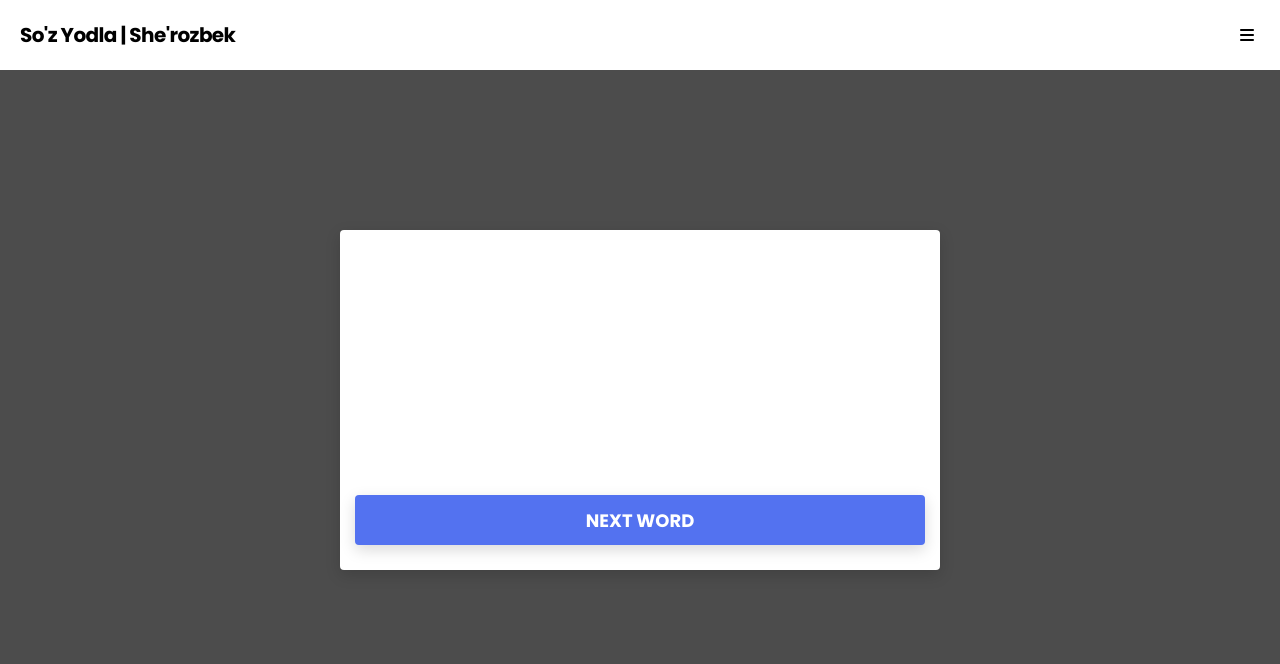
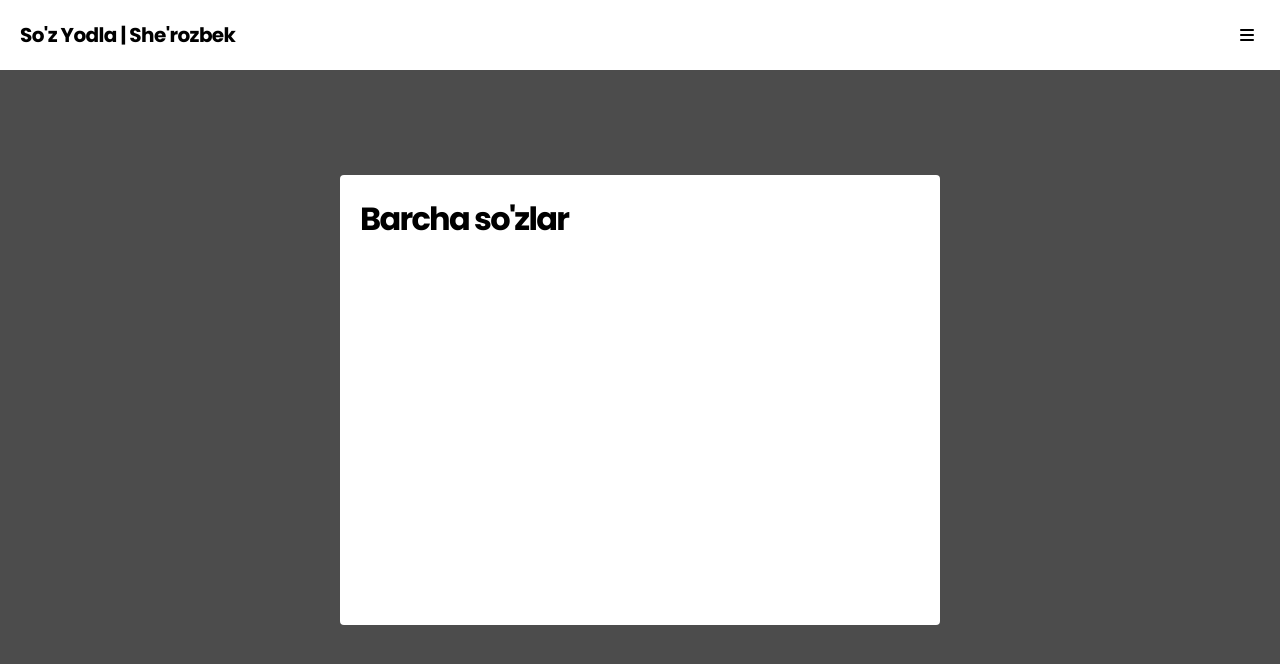
Before and after one commit to sherozbek1706/soz-yodla, a plain HTML site: page index.html in a window 1280 px wide. Drawn offline with Linux system fonts and the light colour scheme.

Commit message:
API To'g'irlandi!

```diff
--- a/assets/js/script.js
+++ b/assets/js/script.js
@@ -43,8 +43,6 @@ const renderRandomWord = () => {
 
   // SHE'ROZBEK
 };
-
-renderRandomWord();
 
 nextButton.addEventListener("click", () => renderRandomWord());
 
--- a/index.html
+++ b/index.html
@@ -24,7 +24,7 @@
       <!-- <i class="fa-solid fa-house"></i> -->
       <p id="show-modal"><i class="fa-sharp fa-solid fa-bars"></i></p>
     </header>
-    <div class="home-main" id="home-main">
+    <div class="home-main hide" id="home-main">
       <div class="word">
         <h1 id="main-word"></h1>
       </div>
@@ -77,7 +77,7 @@
         </button>
       </form>
     </div>
-    <div class="list-main hide" id="lists-main">
+    <div class="list-main" id="lists-main">
       <div class="spinner-cont hide" id="spinner-delete">
         <div class="lds-ellipsis">
           <div></div>
```
